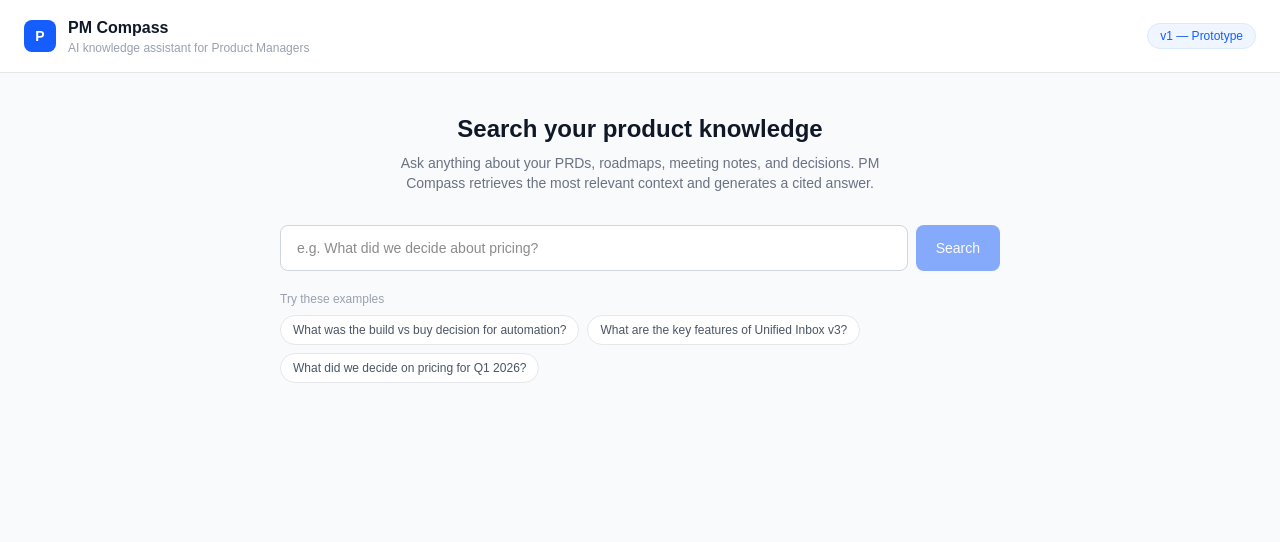
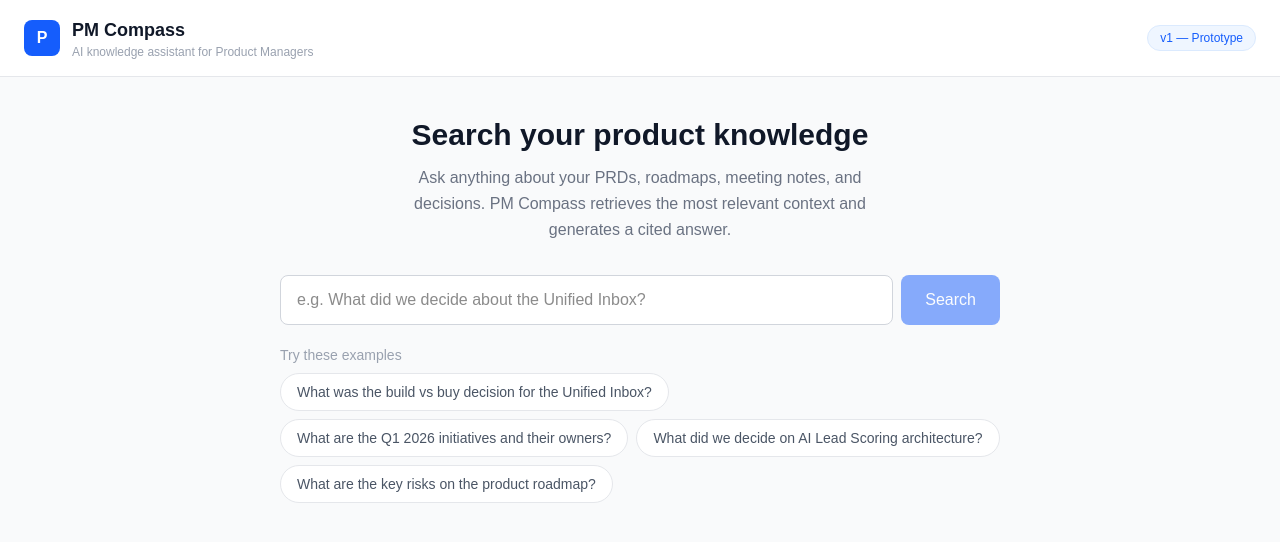
Before and after one commit to nagaswaroopyv/Solo-Capstone-PM-Curve, a Next.js app: page / in a window 1280 px wide. Shown: the top 542 px of the page. Built offline with nearby package versions, Linux system fonts and the light colour scheme.

Commit message:
Improve typography, update example queries, add View Details side panel

```diff
--- a/app/page.tsx
+++ b/app/page.tsx
@@ -17,9 +17,10 @@ interface Latency {
 }
 
 const EXAMPLE_QUERIES = [
-  'What was the build vs buy decision for automation?',
-  'What are the key features of Unified Inbox v3?',
-  'What did we decide on pricing for Q1 2026?',
+  'What was the build vs buy decision for the Unified Inbox?',
+  'What are the Q1 2026 initiatives and their owners?',
+  'What did we decide on AI Lead Scoring architecture?',
+  'What are the key risks on the product roadmap?',
 ]
 
 export default function Home() {
@@ -33,6 +34,7 @@ export default function Home() {
   const [recentSearches, setRecentSearches] = useState<string[]>([])
   const [feedback, setFeedback] = useState<'up' | 'down' | null>(null)
   const [copied, setCopied] = useState(false)
+  const [selectedSource, setSelectedSource] = useState<Source | null>(null)
 
   async function handleSearch(searchQuery: string = query) {
     if (!searchQuery.trim()) return
@@ -45,6 +47,7 @@ export default function Home() {
     setLatency(null)
     setFeedback(null)
     setCopied(false)
+    setSelectedSource(null)
 
     try {
       const response = await fetch('/api/search', {
@@ -121,6 +124,7 @@ export default function Home() {
     setQuery('')
     setFeedback(null)
     setCopied(false)
+    setSelectedSource(null)
   }
 
   const hasResult = answer.length > 0
@@ -131,11 +135,11 @@ export default function Home() {
       {/* Header */}
       <div className="bg-white border-b border-gray-200 px-6 py-4 flex items-center justify-between">
         <div className="flex items-center gap-3">
-          <div className="w-8 h-8 bg-blue-600 rounded-lg flex items-center justify-center">
-            <span className="text-white text-sm font-bold">P</span>
+          <div className="w-9 h-9 bg-blue-600 rounded-lg flex items-center justify-center">
+            <span className="text-white text-base font-bold">P</span>
           </div>
           <div>
-            <h1 className="text-base font-semibold text-gray-900">PM Compass</h1>
+            <h1 className="text-lg font-semibold text-gray-900">PM Compass</h1>
             <p className="text-xs text-gray-400">AI knowledge assistant for Product Managers</p>
           </div>
         </div>
@@ -146,13 +150,13 @@ export default function Home() {
 
       <div className="max-w-3xl mx-auto px-6 py-10">
 
-        {/* Landing hero — only shown before first search */}
+        {/* Landing hero */}
         {!hasResult && !loading && (
           <div className="mb-8 text-center">
-            <h2 className="text-2xl font-semibold text-gray-900 mb-2">
+            <h2 className="text-3xl font-semibold text-gray-900 mb-3">
               Search your product knowledge
             </h2>
-            <p className="text-sm text-gray-500 max-w-lg mx-auto">
+            <p className="text-base text-gray-500 max-w-lg mx-auto leading-relaxed">
               Ask anything about your PRDs, roadmaps, meeting notes, and decisions.
               PM Compass retrieves the most relevant context and generates a cited answer.
             </p>
@@ -166,28 +170,28 @@ export default function Home() {
             value={query}
             onChange={e => setQuery(e.target.value)}
             onKeyDown={e => e.key === 'Enter' && handleSearch()}
-            placeholder="e.g. What did we decide about pricing?"
-            className="flex-1 border border-gray-300 rounded-lg px-4 py-3 text-sm focus:outline-none focus:ring-2 focus:ring-blue-500 bg-white"
+            placeholder="e.g. What did we decide about the Unified Inbox?"
+            className="flex-1 border border-gray-300 rounded-lg px-4 py-3 text-base focus:outline-none focus:ring-2 focus:ring-blue-500 bg-white"
           />
           <button
             onClick={() => handleSearch()}
             disabled={loading || !query.trim()}
-            className="bg-blue-600 text-white px-5 py-3 rounded-lg text-sm font-medium hover:bg-blue-700 disabled:opacity-50 disabled:cursor-not-allowed transition-colors"
+            className="bg-blue-600 text-white px-6 py-3 rounded-lg text-base font-medium hover:bg-blue-700 disabled:opacity-50 disabled:cursor-not-allowed transition-colors"
           >
             {loading ? 'Searching...' : 'Search'}
           </button>
         </div>
 
-        {/* Example queries — wayfinders, shown on landing */}
+        {/* Example queries */}
         {!hasResult && !loading && recentSearches.length === 0 && (
           <div className="mt-5">
-            <p className="text-xs text-gray-400 mb-2">Try these examples</p>
+            <p className="text-sm text-gray-400 mb-2">Try these examples</p>
             <div className="flex flex-wrap gap-2">
               {EXAMPLE_QUERIES.map(q => (
                 <button
                   key={q}
                   onClick={() => { setQuery(q); handleSearch(q) }}
-                  className="text-xs bg-white border border-gray-200 rounded-full px-3 py-1.5 text-gray-600 hover:border-blue-400 hover:text-blue-600 transition-colors"
+                  className="text-sm bg-white border border-gray-200 rounded-full px-4 py-2 text-gray-600 hover:border-blue-400 hover:text-blue-600 transition-colors"
                 >
                   {q}
                 </button>
@@ -199,13 +203,13 @@ export default function Home() {
         {/* Recent searches */}
         {recentSearches.length > 0 && !hasResult && !loading && (
           <div className="mt-5">
-            <p className="text-xs text-gray-400 mb-2">Recent searches</p>
+            <p className="text-sm text-gray-400 mb-2">Recent searches</p>
             <div className="flex flex-wrap gap-2">
               {recentSearches.map(s => (
                 <button
                   key={s}
                   onClick={() => { setQuery(s); handleSearch(s) }}
-                  className="text-xs bg-white border border-gray-200 rounded-full px-3 py-1.5 text-gray-600 hover:border-blue-400 hover:text-blue-600 transition-colors"
+                  className="text-sm bg-white border border-gray-200 rounded-full px-4 py-2 text-gray-600 hover:border-blue-400 hover:text-blue-600 transition-colors"
                 >
                   {s}
                 </button>
@@ -216,7 +220,7 @@ export default function Home() {
 
         {/* Error */}
         {error && (
-          <div className="mt-6 p-4 bg-red-50 border border-red-200 rounded-lg text-sm text-red-700">
+          <div className="mt-6 p-4 bg-red-50 border border-red-200 rounded-lg text-base text-red-700">
             {error}
           </div>
         )}
@@ -224,11 +228,11 @@ export default function Home() {
         {/* Loading skeleton */}
         {loading && !hasResult && (
           <div className="mt-8 bg-white border border-gray-200 rounded-lg p-6 animate-pulse">
-            <div className="h-3 bg-gray-200 rounded w-16 mb-4"></div>
-            <div className="space-y-2">
-              <div className="h-3 bg-gray-100 rounded w-full"></div>
-              <div className="h-3 bg-gray-100 rounded w-5/6"></div>
-              <div className="h-3 bg-gray-100 rounded w-4/6"></div>
+            <div className="h-4 bg-gray-200 rounded w-16 mb-4"></div>
+            <div className="space-y-3">
+              <div className="h-4 bg-gray-100 rounded w-full"></div>
+              <div className="h-4 bg-gray-100 rounded w-5/6"></div>
+              <div className="h-4 bg-gray-100 rounded w-4/6"></div>
             </div>
           </div>
         )}
@@ -239,26 +243,26 @@ export default function Home() {
 
             {/* Answer */}
             <div className="bg-white border border-gray-200 rounded-lg p-6">
-              <div className="flex items-center justify-between mb-3">
-                <p className="text-xs font-medium text-blue-600 uppercase tracking-wide">Answer</p>
+              <div className="flex items-center justify-between mb-4">
+                <p className="text-sm font-semibold text-blue-600 uppercase tracking-wide">Answer</p>
                 {!streaming && (
                   <button
                     onClick={handleCopy}
-                    className="text-xs text-gray-400 hover:text-gray-600 transition-colors"
+                    className="text-sm text-gray-400 hover:text-gray-600 transition-colors"
                   >
                     {copied ? '✓ Copied' : 'Copy'}
                   </button>
                 )}
               </div>
-              <p className="text-gray-800 text-sm leading-relaxed whitespace-pre-wrap">
+              <p className="text-gray-800 text-base leading-relaxed whitespace-pre-wrap">
                 {answer}
                 {streaming && <span className="animate-pulse">▌</span>}
               </p>
 
-              {/* Feedback — shown after streaming completes */}
+              {/* Feedback */}
               {!streaming && (
                 <div className="mt-4 pt-4 border-t border-gray-100 flex items-center gap-3">
-                  <p className="text-xs text-gray-400">Was this helpful?</p>
+                  <p className="text-sm text-gray-400">Was this helpful?</p>
                   <button
                     onClick={() => setFeedback('up')}
                     className={`text-sm px-2 py-1 rounded transition-colors ${feedback === 'up' ? 'bg-green-50 text-green-600' : 'text-gray-400 hover:text-green-600'}`}
@@ -272,8 +276,8 @@ export default function Home() {
                     👎
                   </button>
                   {feedback && (
-                    <span className="text-xs text-gray-400">
-                      {feedback === 'up' ? 'Thanks for the feedback!' : 'Got it — we\'ll work on improving this.'}
+                    <span className="text-sm text-gray-400">
+                      {feedback === 'up' ? 'Thanks for the feedback!' : "Got it — we'll work on improving this."}
                     </span>
                   )}
                 </div>
@@ -283,15 +287,15 @@ export default function Home() {
             {/* Sources */}
             {sources.length > 0 && (
               <div>
-                <p className="text-xs font-medium text-gray-400 uppercase tracking-wide mb-3">
+                <p className="text-sm font-semibold text-gray-400 uppercase tracking-wide mb-3">
                   Sources — {sources.length} document{sources.length > 1 ? 's' : ''} retrieved
                 </p>
                 <div className="space-y-3">
                   {sources.map((source, i) => (
                     <div key={i} className="bg-white border border-gray-200 rounded-lg p-4">
                       <div className="flex items-center justify-between mb-2">
-                        <div className="flex items-center gap-2 min-w-0">
-                          <span className="text-xs font-medium text-gray-700 truncate">
+                        <div className="flex items-center gap-3 min-w-0">
+                          <span className="text-sm font-semibold text-gray-800 truncate">
                             [{i + 1}] {source.source_name || source.source_file.replace(/\\/g, '/')}
                           </span>
                           {source.source_file.startsWith('https://docs.google.com/') && (
@@ -299,21 +303,29 @@ export default function Home() {
                               href={source.source_file}
                               target="_blank"
                               rel="noopener noreferrer"
-                              className="text-xs text-blue-500 hover:text-blue-700 whitespace-nowrap shrink-0"
+                              className="text-sm text-blue-500 hover:text-blue-700 whitespace-nowrap shrink-0"
                             >
                               Open in Drive ↗
                             </a>
                           )}
                         </div>
-                        <span className={`text-xs font-medium px-2 py-0.5 rounded-full ml-2 shrink-0 ${
+                        <div className="flex items-center gap-2 ml-2 shrink-0">
+                          <span className={`text-xs font-medium px-2 py-0.5 rounded-full ${
                             source.score >= 0.5 ? 'bg-green-50 text-green-600' :
                             source.score >= 0.35 ? 'bg-yellow-50 text-yellow-600' :
                             'bg-gray-50 text-gray-500'
                           }`}>
                             {(source.score * 100).toFixed(0)}% match
                           </span>
+                          <button
+                            onClick={() => setSelectedSource(selectedSource?.source_file === source.source_file && selectedSource?.chunk_index === i ? null : source)}
+                            className="text-xs text-gray-400 hover:text-blue-600 border border-gray-200 hover:border-blue-300 rounded px-2 py-0.5 transition-colors"
+                          >
+                            View details
+                          </button>
                         </div>
-                      <p className="text-xs text-gray-500 leading-relaxed line-clamp-3">{source.content}</p>
+                      </div>
+                      <p className="text-sm text-gray-500 leading-relaxed line-clamp-2">{source.content}</p>
                     </div>
                   ))}
                 </div>
@@ -322,7 +334,7 @@ export default function Home() {
 
             {/* Latency breakdown */}
             {latency && (
-              <div className="bg-white border border-gray-100 rounded-lg px-4 py-3 flex flex-wrap gap-4 text-xs text-gray-400">
+              <div className="bg-white border border-gray-100 rounded-lg px-4 py-3 flex flex-wrap gap-4 text-sm text-gray-400">
                 <span className="font-medium text-gray-500">Pipeline latency</span>
                 <span>Embedding: {latency.embedding_ms}ms</span>
                 <span>Search: {latency.search_ms}ms</span>
@@ -335,7 +347,7 @@ export default function Home() {
             {!streaming && (
               <button
                 onClick={handleReset}
-                className="text-sm text-blue-600 hover:underline"
+                className="text-base text-blue-600 hover:underline"
               >
                 ← New search
               </button>
@@ -343,6 +355,38 @@ export default function Home() {
           </div>
         )}
       </div>
+
+      {/* Side panel */}
+      {selectedSource && (
+        <div className="fixed inset-0 z-50 flex justify-end">
+          <div className="absolute inset-0 bg-black/20" onClick={() => setSelectedSource(null)} />
+          <div className="relative bg-white w-full max-w-md shadow-xl flex flex-col h-full">
+            <div className="flex items-center justify-between px-6 py-5 border-b border-gray-200">
+              <div>
+                <p className="text-base font-semibold text-gray-900">{selectedSource.source_name || 'Document'}</p>
+                <p className="text-sm text-gray-400 mt-0.5">{(selectedSource.score * 100).toFixed(0)}% match</p>
+              </div>
+              <button onClick={() => setSelectedSource(null)} className="text-gray-400 hover:text-gray-600 text-xl font-light">✕</button>
+            </div>
+            <div className="flex-1 overflow-y-auto px-6 py-5">
+              <p className="text-sm font-semibold text-gray-500 uppercase tracking-wide mb-3">Matching passage</p>
+              <p className="text-base text-gray-700 leading-relaxed">{selectedSource.content}</p>
+            </div>
+            {selectedSource.source_file.startsWith('https://docs.google.com/') && (
+              <div className="px-6 py-5 border-t border-gray-200">
+                <a
+                  href={selectedSource.source_file}
+                  target="_blank"
+                  rel="noopener noreferrer"
+                  className="block w-full text-center bg-blue-600 hover:bg-blue-700 text-white text-base font-medium py-3 rounded-lg transition-colors"
+                >
+                  Open in Google Drive ↗
+                </a>
+              </div>
+            )}
+          </div>
+        </div>
+      )}
     </main>
   )
 }
```
Lines whose indentation alone changed are shown as unchanged.
